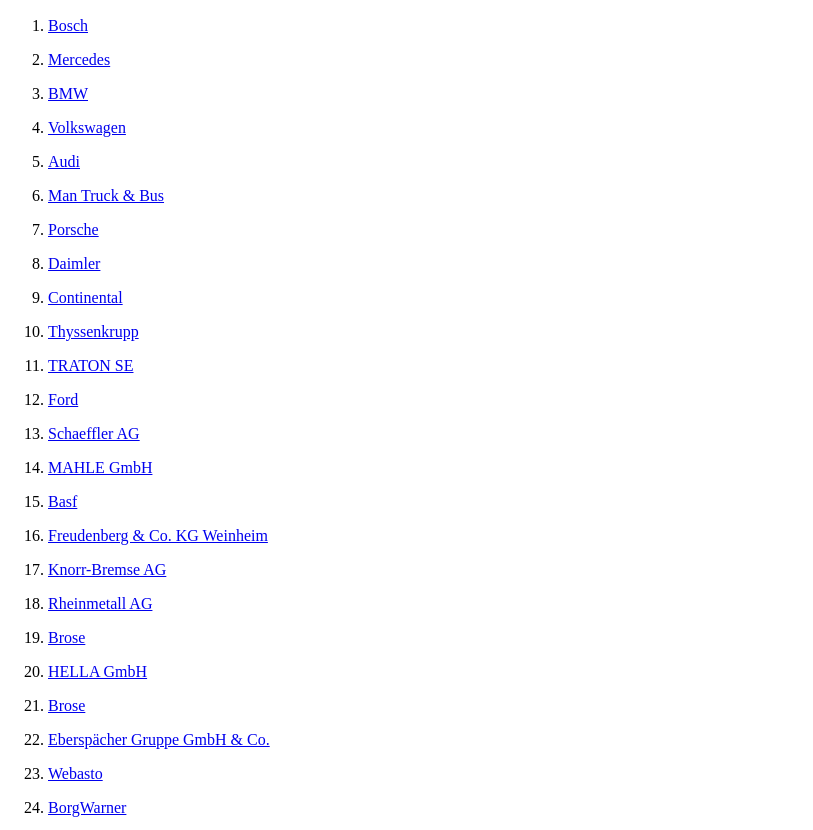
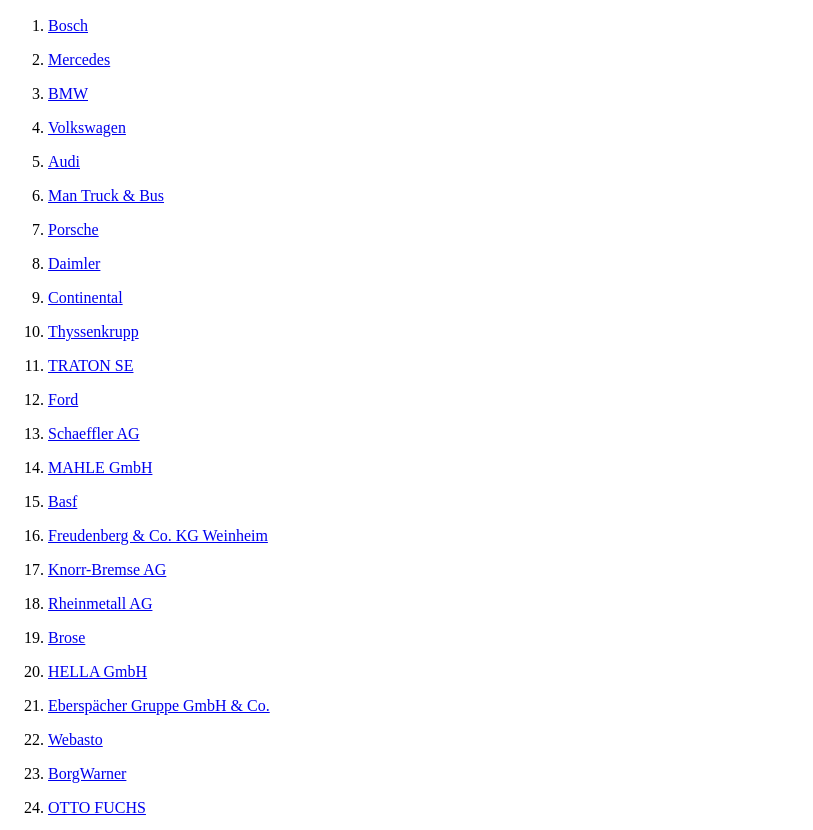
Before and after one commit to rutvij1997/Bookmark-manager, a plain HTML site: page index.html in a window 1280 px wide. Shown: the part 110-940 px from the top of the page, without its empty margins (0-813 px from the left). Drawn offline with Linux system fonts and the light colour scheme.

Commit message:
updated list

```diff
--- a/index.html
+++ b/index.html
@@ -28,7 +28,6 @@
     <p><li><a target="_blank" href="https://www.rheinmetall.com/de/karriere/jobs-bewerbung/stellenangebote">Rheinmetall AG</a></p>
     <p><li><a target="_blank" href="https://www.brose.com/de-de/karriere/">Brose</a></p>
     <p><li><a target="_blank" href="https://hella.csod.com/ux/ats/careersite/3/home?c=hella&country=de">HELLA GmbH</a></p>
-    <p><li><a target="_blank" href="https://www.brose.com/de-de/karriere/">Brose</a></p>
     <p><li><a target="_blank" href="https://career012.successfactors.eu/career?company=eberspaecher">Eberspächer Gruppe GmbH & Co.</a></p>
     <p><li><a target="_blank" href="https://jobs.webasto.com/">Webasto</a></p>
     <p><li><a target="_blank" href="https://www.borgwarner.com/careers">BorgWarner</a></p>
```
